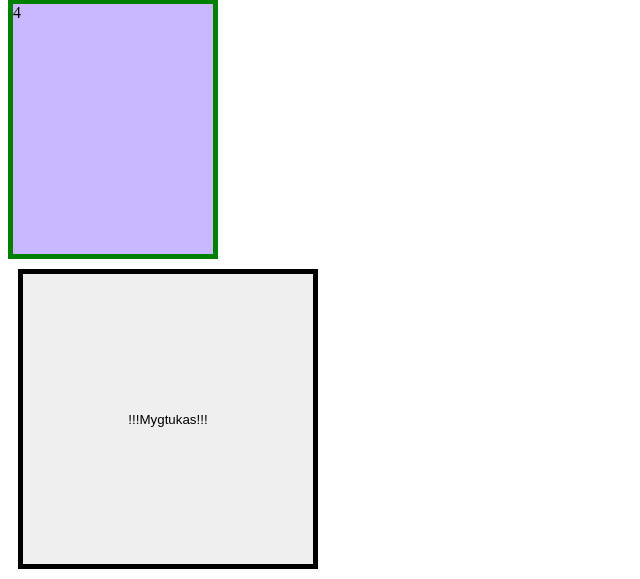
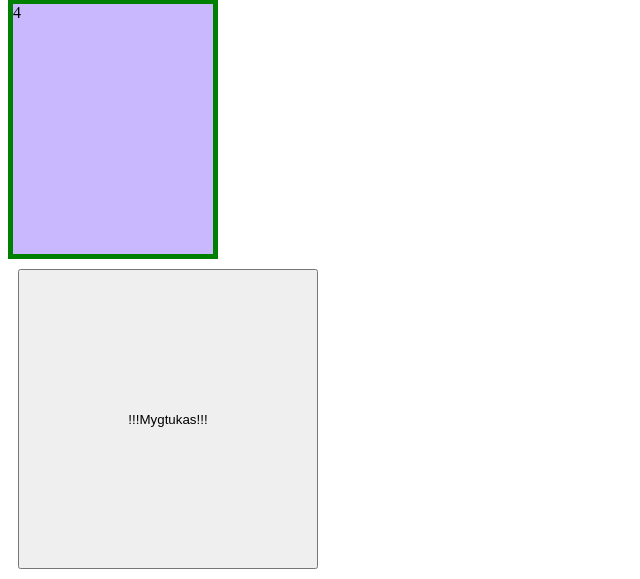
Before and after one commit to Barbadosas89/CODEACADEMY, a PHP site: page / in a window 1280 px wide. Shown: the part 445-1024 px from the top of the page, without its empty margins (0-640 px from the left). Run offline with PHP 8.4, Linux system fonts and the light colour scheme.

Commit message:
Update master.css

```diff
--- a/CodeAcademy/classworks/14.09.2021/14.09.2021-1/styles/master.css
+++ b/CodeAcademy/classworks/14.09.2021/14.09.2021-1/styles/master.css
@@ -37,6 +37,6 @@ input {
   height: 300px;
   padding: 30px;
   margin: 10px;
-  border: 5px solid black;
+
 
 }
```
